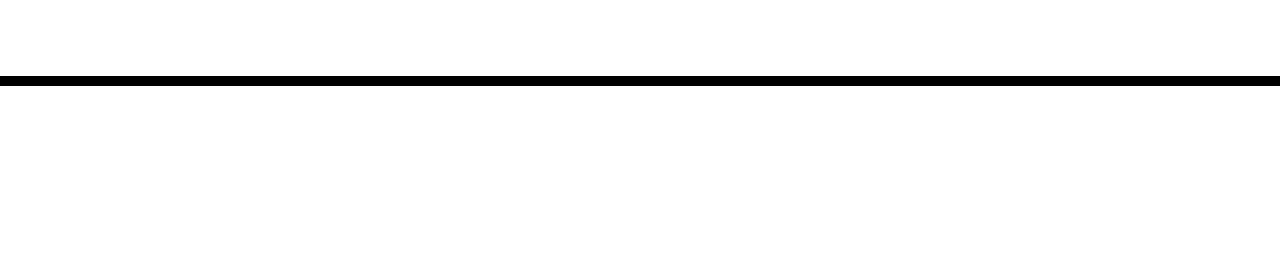
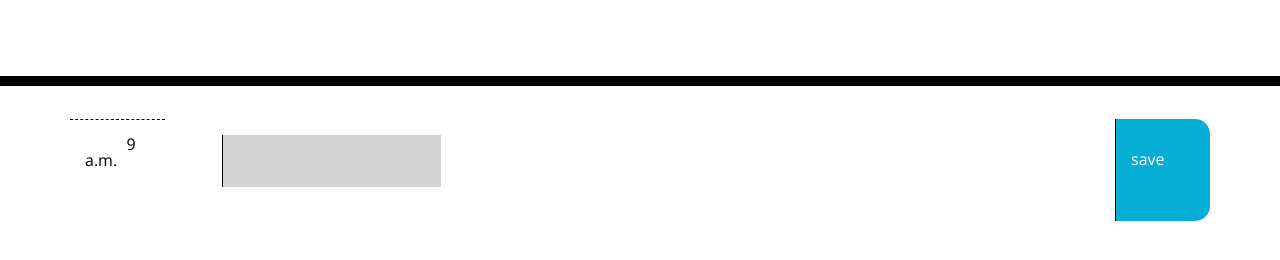
Before and after one commit to nmiller2379/day-planner, a plain HTML site: page index.html in a window 1280 px wide. Shown: the part 182-442 px from the top of the page. Drawn offline with nearby package versions, Linux system fonts and the light colour scheme.

Commit message:
Function to compare timeblocks to moment

```diff
--- a/index.html
+++ b/index.html
@@ -30,13 +30,25 @@
     </header>
     <div class="container">
       <!-- Timeblocks go here -->
-      <div>
+      <div class="row">
+        <div class="col-1 hour"
+        data-time="09">
+          9 a.m.
+        </div>
+        <div class="col-10">
+          <textarea>
 
+          </textarea>
+
+        </div>
+        <div class="col-1 saveBtn">
+          save
+        </div>
       </div>
     </div>
 
     <script src="https://cdnjs.cloudflare.com/ajax/libs/jquery/3.2.1/jquery.min.js"></script>
     <script src="https://cdnjs.cloudflare.com/ajax/libs/moment.js/2.24.0/moment.min.js"></script>
-    <script scr ="script.js"></script>
+    <script src ="script.js"></script>
   </body>
 </html>
--- a/script.js
+++ b/script.js
@@ -0,0 +1,79 @@
+//$(document).ready(function() {
+
+
+
+
+
+//})
+//create a dynamic, updatable and savable day planner
+
+//declare variables
+    //time
+    //variables for local storage Wk 4 activity 28 (localStorage.set item, localStorage.get item)
+
+
+//put inside document.ready
+
+//function to load local storage (wk 4 activity 28)
+
+
+//function that compares timblock to current time (should come after local storage has been loaded)
+
+//click function for the save button
+
+//When the user clicks save use local storage to retain information
+    //Grab info in text area
+    //Grab hour
+    //Put them in storage
+
+//Assess current time and based on time change color of text areas
+//(Loop through HTML elements like an array. Use .each to loop through them)
+//Loop through each hour area -- use if/else statement to compare to current time using the api
+    //if time < current time add class past, etc
+
+    //data attribute on timeblock element in 24-hour time
+    //use moment in 24-hour time
+    //(google jquerry read time attribute)
+
+
+
+
+
+
+var time = $(".time-block")
+var calendarTime = document.querySelector(".hour")
+
+
+//event listener for save button
+
+//
+console.log(moment().format("HH"))
+console.log(calendarTime.dataset.time)
+console.log(typeof moment().format("HH"))
+console.log(typeof calendarTime.dataset.time)
+
+if (calendarTime === moment().format("HH")) {
+    console.log("In the present");
+
+} else {console.log("Not in the present")
+
+}
+
+function checkTime() {
+    if (calendarTime > moment().format("HH")) {$("textarea").addClass("past")
+
+    } else if (calendarTime < moment().format("HH")) {$("textarea").addClass("future")
+
+    } else $("textarea").addClass("present")
+}
+
+checkTime()
+// connect o momentsjs API for time/date info
+
+// use time/date info to dynamically update page
+
+// 1. figure out how to get time
+// 2. Save button
+// 3. Put info in local stoarge
+// 4. Reading from local storage
+//
```
